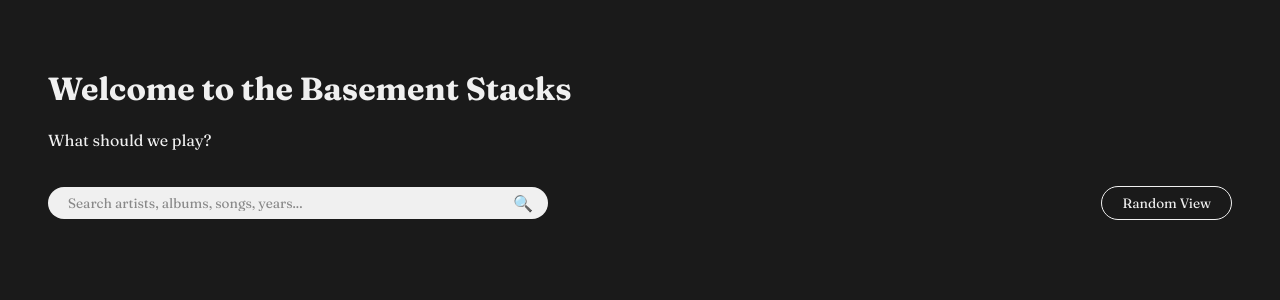
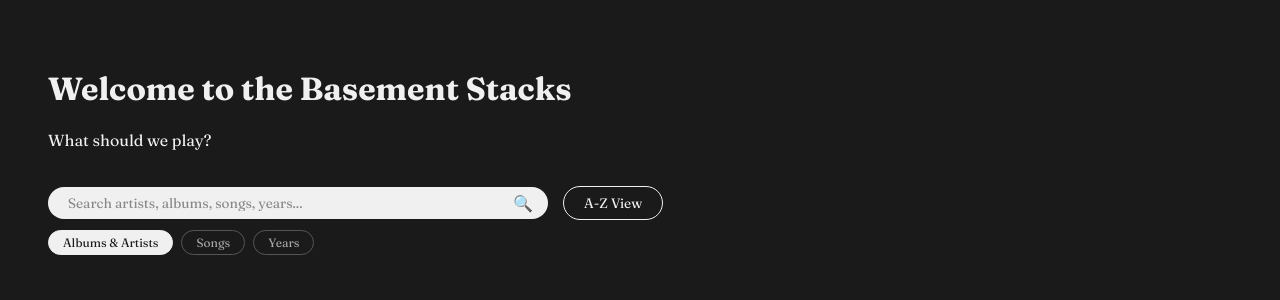
Before and after one commit to Nick-Menzhuber/basement-stacks, a Flask app: page / in a window 1280 px wide. Shown: the top 300 px of the page. Run offline with Flask 3, Linux system fonts and the light colour scheme; data that the repository does not hold is empty.

Commit message:
Updated default view to A-Z, added toggle hover preview

```diff
--- a/static/main.js
+++ b/static/main.js
@@ -1,17 +1,27 @@
 let page = 1;
-let sort = 'random';
+let sort = 'az';
 let loading = false;
 let hasNext = true;
 
 function toggleSort() {
     sort = sort === 'random' ? 'az' : 'random';
     document.getElementById('toggle-sort').textContent =
-        sort === 'random' ? 'A-Z View' : 'Random View';
+        sort === 'az' ? 'A-Z View' : 'Random View';
     page = 1;
     hasNext = true;
     document.getElementById('collection').innerHTML = '';
     loadReleases();
 }
+
+const toggleBtn = document.getElementById('toggle-sort');
+
+toggleBtn.addEventListener('mouseenter', function() {
+    this.textContent = sort === 'az' ? 'Random View' : 'A-Z View';
+});
+
+toggleBtn.addEventListener('mouseleave', function() {
+    this.textContent = sort === 'az' ? 'A-Z View' : 'Random View';
+});
 
 function getFormatIcon(format) {
     if (format === 'CD') return '/static/icons/cd.png';
@@ -24,6 +34,7 @@ let searchTimeout = null;
 let isSearching = false;
 
 document.getElementById('search-bar').addEventListener('input', function() {
+    console.log('input fired:', this.value);
     clearTimeout(searchTimeout);
     const query = this.value.trim();
 
--- a/static/style.css
+++ b/static/style.css
@@ -74,10 +74,41 @@ body {
 
 #controls {
     padding: 10px 20px 20px 20px;
+}
+
+#search-row {
     display: flex;
     align-items: center;
-    justify-content: space-between;
     gap: 15px;
+    margin-bottom: 10px;
+}
+
+#search-scope {
+    display: flex;
+    gap: 8px;
+}
+
+.scope-pill {
+    background: transparent;
+    border: 1px solid #555555;
+    color: #aaaaaa;
+    font-family: 'Fraunces', serif;
+    font-size: 0.75rem;
+    padding: 4px 14px;
+    border-radius: 20px;
+    cursor: pointer;
+    transition: all 0.2s ease;
+}
+
+.scope-pill:hover {
+    border-color: #f0f0f0;
+    color: #f0f0f0;
+}
+
+.scope-pill.active {
+    background: #f0f0f0;
+    border-color: #f0f0f0;
+    color: #1a1a1a;
 }
 
 #toggle-sort {
--- a/templates/index.html
+++ b/templates/index.html
@@ -14,11 +14,18 @@
     </div>
 
     <div id="controls">
-        <div id="search-wrapper">
-            <input type="text" id="search-bar" placeholder="Search artists, albums, songs, years...">
-            <span id="search-icon">🔍</span>
+        <div id="search-row">
+            <div id="search-wrapper">
+                <input type="text" id="search-bar" placeholder="Search artists, albums, songs, years...">
+                <span id="search-icon">🔍</span>
+            </div>
+            <button id="toggle-sort" onclick="toggleSort()">A-Z View</button>
         </div>
-        <button id="toggle-sort" onclick="toggleSort()">Random View</button>
+        <div id="search-scope">
+            <button class="scope-pill active" data-scope="albums">Albums & Artists</button>
+            <button class="scope-pill" data-scope="songs">Songs</button>
+            <button class="scope-pill" data-scope="years">Years</button>
+        </div>
     </div>
 
 <div class="collection" id="collection"></div>
```
